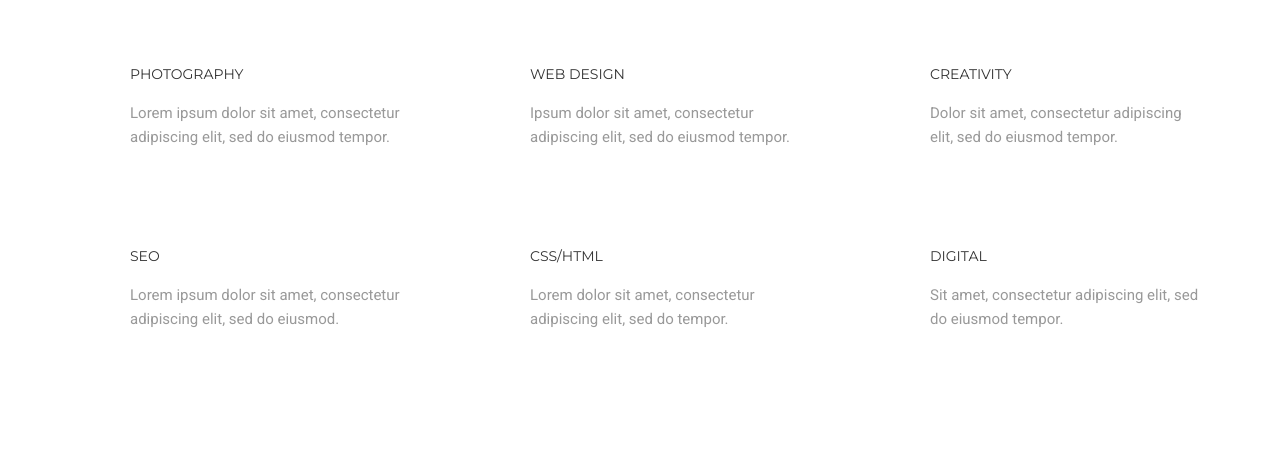
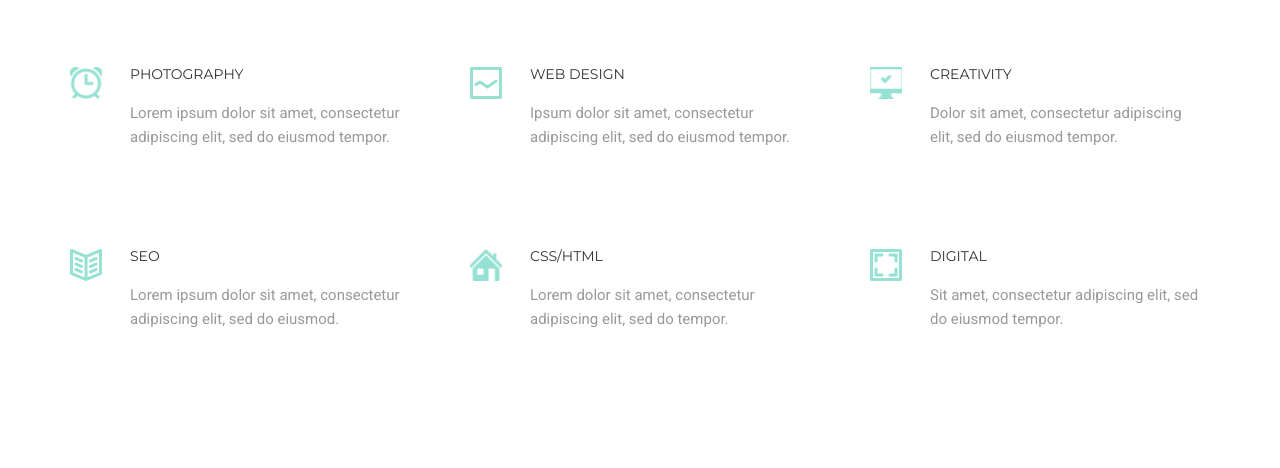
Before and after one commit to vpMary/goit-fe-course, a plain HTML site: page html-css/module-06/index.html in a window 1280 px wide. Shown: the part 277-745 px from the top of the page. Drawn offline with Linux system fonts and the light colour scheme; the site is published under a folder, as on GitHub Pages, so addresses that start at the root find nothing.

Commit message:
modified styles.css

```diff
--- a/html-css/module-06/css/styles.css
+++ b/html-css/module-06/css/styles.css
@@ -130,27 +130,27 @@ img {
 }
 
 .alarm::before {
-    background-image: url('/images/icons/alarm.png');
+    background-image: url('../images/icons/alarm.png');
 }
 
 .book::before {
-    background-image: url('/images/icons/book.png');
+    background-image: url('../images/icons/book.png');
 }
 
 .line::before {
-    background-image: url('/images/icons/line.png');
+    background-image: url('../images/icons/line.png');
 }
 
 .home::before {
-    background-image: url('/images/icons/home.png');
+    background-image: url('../images/icons/home.png');
 }
 
 .computer::before {
-    background-image: url('/images/icons/computer.png');
+    background-image: url('../images/icons/computer.png');
 }
 
 .image::before {
-    background-image: url('/images/icons/image.png');
+    background-image: url('../images/icons/image.png');
 }
 
 .service-post {
@@ -283,25 +283,25 @@ img {
 }
 
 .facebook-icon {
-    background-image: url("/images/icons/facebook.png");
+    background-image: url("../images/icons/facebook.png");
     background-repeat: no-repeat;
     background-position: center;
 }
 
 .twitter-icon {
-    background-image: url("/images/icons/twitter.png");
+    background-image: url("../images/icons/twitter.png");
     background-repeat: no-repeat;
     background-position: center;
 }
 
 .pinterest-icon {
-    background-image: url("/images/icons/pinterest.png");
+    background-image: url("../images/icons/pinterest.png");
     background-repeat: no-repeat;
     background-position: center;
 }
 
 .instagram-icon {
-    background-image: url("/images/icons/instagram.png");
+    background-image: url("../images/icons/instagram.png");
     background-repeat: no-repeat;
     background-position: center;
 }
```
